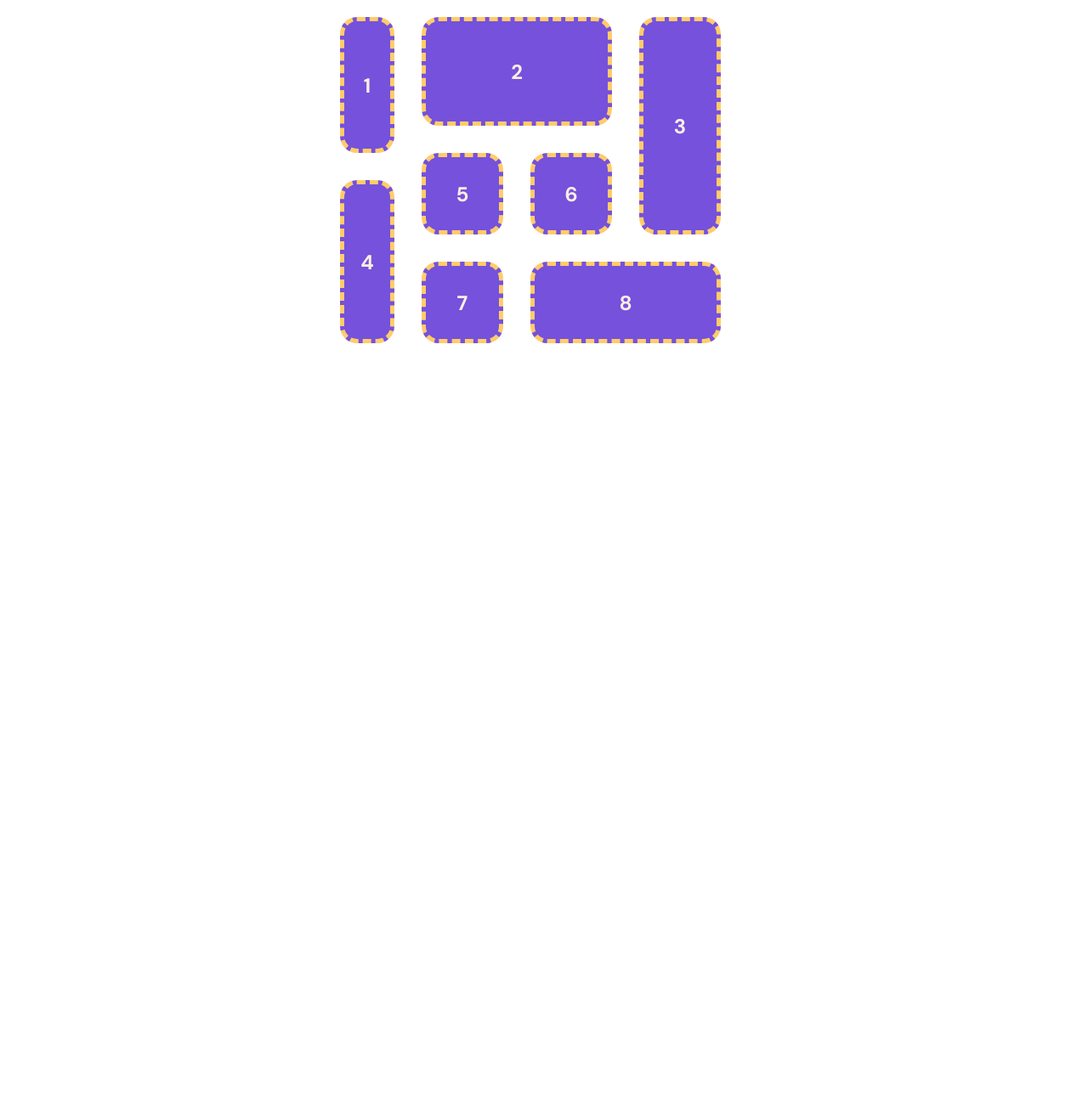
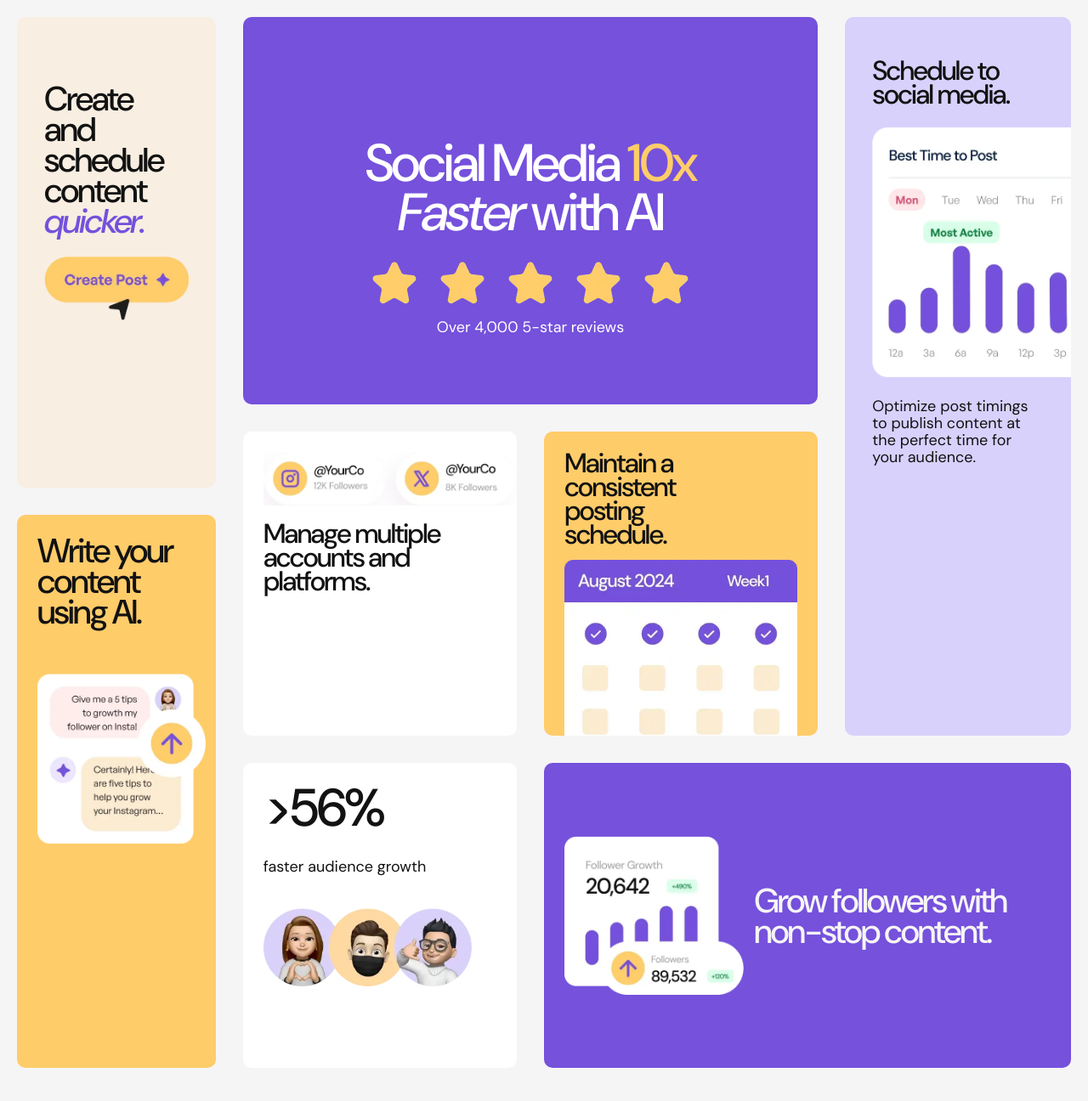
Before and after one commit to pavelo0/FM_Bento_Grid, a plain HTML site: page index.html in a window 1280 px wide. Shown: the whole page at 85% size. Before the commit the page ends 800 px from the top, so only its background shows below. Drawn offline with Linux system fonts and the light colour scheme.

Commit message:
Third commit: the desktop version has been completely completed. Next is to create an adaptive.

```diff
--- a/index.html
+++ b/index.html
@@ -17,84 +17,31 @@
   </head>
   <body>
     <section class="content-section">
-      <div class="item a1">
-        <h2 class="header">1</h2>
-      </div>
-      <div class="item a2">
-        <h2 class="header">2</h2>
-      </div>
-      <div class="item a3">
-        <h2 class="header">3</h2>
-      </div>
-      <div class="item a4">
-        <h2 class="header">4</h2>
-      </div>
-      <div class="item a5">
-        <h2 class="header">5</h2>
-      </div>
-      <div class="item a6">
-        <h2 class="header">6</h2>
-      </div>
-      <div class="item a7">
-        <h2 class="header">7</h2>
-      </div>
-      <div class="item a8">
-        <h2 class="header">8</h2>
-      </div>
-    </section>
-  </body>
-</html>
-
-<!-- <!DOCTYPE html>
-<html lang="en">
-  <head>
-    <meta charset="UTF-8" />
-    <meta name="viewport" content="width=device-width, initial-scale=1.0" />
-
-    <link rel="stylesheet" href="style.css" />
-    <link rel="stylesheet" href="reset.css" />
-    <link
-      rel="icon"
-      type="image/png"
-      sizes="32x32"
-      href="./assets/images/favicon-32x32.png"
-    />
-
-    <title>Frontend Mentor | Bento grid</title>
-  </head>
-  <body>
-    <section class="content-section">
-      <div class="content-item c
-      <h2 class="header">
-        1
-      </h2>reate-content-quicker-block">
-        <h2 class="module-header create-content-quicker-header">
+      <div class="content-item module-1">
+        <h2 class="module-header">
           Create and schedule content <span class="underline-text">quicker.</span>
         </h2>
         <img
           src="assets/images/illustration-create-post.webp"
           alt="create-post-image"
-          class="module-image create-content-quicker-image"
+          class="module-image"
         />
       </div>
-      <div class="content-item s
-      <h2 class="header">
-        1
-      </h2>ocial-media-faster-with-ai-block">
+
+      <div class="content-item module-2">
         <h2 class="module-header">
-          Social Media <span class="orange-highlight"></span> <span class="italic-text">Faster</span> with AI
+          Social Media <span class="underline-text">10x</span>
+          <span class="italic-text">Faster</span> with AI
         </h2>
         <img
           src="assets/images/illustration-five-stars.webp"
           alt="5-stars-review-image"
           class="module-image"
         />
-        <p class="module-description">Over 4,000 5-star reviews</p>
+        <p class="module-description element-2-description">Over 4,000 5-star reviews</p>
       </div>
-      <div class="content-item">
-        <h2 class="header">
-          1
-        </h2>
+
+      <div class="content-item module-3">
         <h2 class="module-header">Schedule to social media.</h2>
         <img
           src="assets/images/illustration-schedule-posts.webp"
@@ -105,21 +52,17 @@
           Optimize post timings to publish content at the perfect time for your audience.
         </p>
       </div>
-      <div class="content-item">
-        <h2 class="header">
-          1
-        </h2>
-        <h2 class="header-module">Write your content using AI.</h2>
+
+      <div class="content-item module-4">
+        <h2 class="module-header">Write your content using AI.</h2>
         <img
           src="assets/images/illustration-ai-content.webp"
           alt="AI-content-image"
           class="module-image"
         />
       </div>
-      <div class="content-item">
-        <h2 class="header">
-          1
-        </h2>
+
+      <div class="content-item module-5">
         <img
           src="assets/images/illustration-multiple-platforms.webp"
           alt="Multiply-platforms-image"
@@ -127,10 +70,8 @@
         />
         <h2 class="module-header">Manage multiple accounts and platforms.</h2>
       </div>
-      <div class="content-item">
-        <h2 class="header">
-          1
-        </h2>
+
+      <div class="content-item module-6">
         <h2 class="module-header">Maintain a consistent posting schedule.</h2>
         <img
           src="assets/images/illustration-consistent-schedule.webp"
@@ -138,10 +79,8 @@
           class="module-image"
         />
       </div>
-      <div class="content-item">
-        <h2 class="header">
-          1
-        </h2>
+
+      <div class="content-item module-7">
         <h2 class="module-header">>56%</h2>
         <p class="module-description">faster audience growth</p>
         <img
@@ -150,17 +89,15 @@
           class="module-image"
         />
       </div>
-      <div class="content-item">
-        <h2 class="header">
-          1
-        </h2>
+
+      <div class="content-item module-8">
         <img
           src="assets/images/illustration-grow-followers.webp"
           alt="Grow-followers-image"
           class="module-image"
         />
-        <h2 class="module-header">row followers with non-stop content.</h2>
+        <h2 class="module-header">Grow followers with non-stop content.</h2>
       </div>
     </section>
   </body>
-</html> -->
+</html>
--- a/style.css
+++ b/style.css
@@ -16,97 +16,31 @@
 
   --black: #121212;
   --white: #fff;
-}
 
-body {
-  display: flex;
-  justify-content: center;
-  align-items: center;
+  --background-color: #f6f5f6;
 }
 
 .content-section {
+  width: 100%;
+  justify-content: center;
   padding: 20px;
   display: grid;
-  grid-template-columns: repeat(16, 1fr);
-  grid-template-rows: repeat(14, 1fr);
-  background-color: var(--white);
+  grid-template: repeat(16, 1fr) / repeat(14, 1fr);
   gap: 32px;
+  background-color: var(--background-color);
 }
-.item {
-  background-color: var(--purple-main);
-  color: var(--yellow-bright);
-  border: 5px dashed var(--yellow-main);
-  padding: 10px;
-  border-radius: 20px;
-  display: flex;
-  justify-content: center;
-  align-items: center;
-  font-family: 'DMSans';
+.content-item {
+  border-radius: 10px;
 }
-.a1 {
+
+.module-1 {
+  background-color: var(--yellow-bright);
   grid-column-start: 1;
   grid-column-end: 4;
   grid-row-start: 1;
   grid-row-end: 7;
 }
-.a2 {
-  grid-column-start: 4;
-  grid-column-end: 12;
-  grid-row-start: 1;
-  grid-row-end: 6;
-}
-.a3 {
-  grid-column-start: 12;
-  grid-column-end: 16;
-  grid-row-start: 1;
-  grid-row-end: 10;
-}
-.a4 {
-  grid-column-start: 1;
-  grid-column-end: 4;
-  grid-row-start: 7;
-  grid-row-end: 14;
-}
-.a5 {
-  grid-column-start: 4;
-  grid-column-end: 8;
-  grid-row-start: 6;
-  grid-row-end: 10;
-}
-.a6 {
-  grid-column-start: 8;
-  grid-column-end: 12;
-  grid-row-start: 6;
-  grid-row-end: 10;
-}
-.a7 {
-  grid-column-start: 8;
-  grid-column-end: 4;
-  grid-row-start: 10;
-  grid-row-end: 14;
-}
-.a8 {
-  grid-column-start: 8;
-  grid-column-end: 16;
-  grid-row-start: 10;
-  grid-row-end: 14;
-}
-/* .content-section {
-  width: 100%;
-  padding: 20px;
-  display: grid;
-  grid-template-columns: 256px 272px 272px 256px;
-  grid-template-rows: repeat(4, 1fr);
-  grid-gap: 32px;
-}
-
-.create-content-quicker-block {
-  background-color: var(--yellow-bright);
-  grid-column-start: 1;
-  grid-column-end: 2;
-  border-radius: 10px;
-}
-.create-content-quicker-header {
+.module-1 .module-header {
   font-family: 'DMSans';
   font-size: 40px;
   line-height: 90%;
@@ -115,29 +49,29 @@ body {
   color: var(--black);
   padding: 78px 32px 24px 32px;
 }
-.underline-text {
+.module-1 .underline-text {
   color: var(--purple-main);
+  font-family: 'DMSans-Italic';
 }
-.create-content-quicker-image {
+.module-1 .module-image {
   width: 100%;
   min-height: 90px;
   max-height: 100%;
   padding: 0px 32px 78px 32px;
 }
 
-.social-media-faster-with-ai-block {
-  grid-column-start: 2;
-  grid-column-end: 4;
-  grid-row-start: 2;
-  grid-row-end: 4;
-  border-radius: 10px;
+.module-2 {
   background-color: var(--purple-main);
   display: flex;
   flex-direction: column;
   align-items: center;
   justify-content: center;
+  grid-column-start: 4;
+  grid-column-end: 12;
+  grid-row-start: 1;
+  grid-row-end: 6;
 }
-.social-media-faster-with-ai-block .module-header {
+.module-2 .module-header {
   font-weight: 500;
   color: var(--white);
   font-family: 'DMSans';
@@ -147,23 +81,189 @@ body {
   text-align: center;
   padding: 62px 75px 0px 75px;
 }
-.italic-text {
+.module-2 .underline-text {
+  color: var(--yellow-main);
+}
+.module-2 .italic-text {
   font-family: 'DMSans-Italic';
   font-weight: 500;
 }
-.orange-highlight {
-  color: var(--yellow-main);
-}
-.social-media-faster-with-ai-block .module-image {
+.module-2 .module-image {
   max-width: 100%;
   min-width: 192px;
   padding-top: 24px;
 }
-.social-media-faster-with-ai-block .module-description {
+.module-2 .module-description {
   font-size: 18px;
   line-height: 111%;
   letter-spacing: 0px;
   font-family: 'DMSans';
   color: var(--white);
   padding-top: 8px;
-} */
+}
+
+.module-3 {
+  background-color: var(--purple-bright);
+  overflow: hidden;
+  grid-column-start: 12;
+  grid-column-end: 16;
+  grid-row-start: 1;
+  grid-row-end: 10;
+}
+.module-3 .module-header {
+  font-weight: 500;
+  color: var(--black);
+  font-family: 'DMSans';
+  font-size: 32px;
+  line-height: 87.5%;
+  letter-spacing: -2px;
+  text-align: start;
+  padding: 50px 32px 0px 32px;
+}
+.module-3 .module-image {
+  max-width: 100%;
+  min-width: 357px;
+  min-height: 318px;
+  padding-top: 24px;
+  padding-left: 32px;
+}
+.module-3 .module-description {
+  font-size: 18px;
+  line-height: 111%;
+  letter-spacing: 0px;
+  font-family: 'DMSans';
+  color: var(--black);
+  padding: 24px 32px 50px 32px;
+}
+
+.module-4 {
+  background-color: var(--yellow-main);
+  overflow: hidden;
+  grid-column-start: 1;
+  grid-column-end: 4;
+  grid-row-start: 7;
+  grid-row-end: 14;
+}
+.module-4 .module-header {
+  font-family: 'DMSans';
+  font-size: 40px;
+  line-height: 90%;
+  letter-spacing: -2px;
+  font-weight: 500;
+  color: var(--black);
+  padding: 24px 24px 0px 24px;
+}
+.module-4 .module-image {
+  min-width: 220px;
+  min-height: 222px;
+  max-height: 100%;
+  padding: 55px 12px 24px 24px;
+}
+
+.module-5 {
+  background-color: var(--white);
+  overflow: hidden;
+  grid-column-start: 4;
+  grid-column-end: 8;
+  grid-row-start: 6;
+  grid-row-end: 10;
+}
+.module-5 .module-image {
+  min-width: 316px;
+  min-height: 66px;
+  max-height: 100%;
+  padding: 24px 0px 0px 24px;
+}
+.module-5 .module-header {
+  font-weight: 500;
+  color: var(--black);
+  font-family: 'DMSans';
+  font-size: 32px;
+  line-height: 87.5%;
+  letter-spacing: -2px;
+  text-align: start;
+  padding: 20px 24px 24px 24px;
+}
+
+.module-6 {
+  background-color: var(--yellow-main);
+  grid-column-start: 8;
+  grid-column-end: 12;
+  grid-row-start: 6;
+  grid-row-end: 10;
+}
+.module-6 .module-header {
+  font-weight: 500;
+  color: var(--black);
+  font-family: 'DMSans';
+  font-size: 32px;
+  line-height: 87.5%;
+  letter-spacing: -2px;
+  text-align: start;
+  padding: 24px 93px 16px 24px;
+}
+.module-6 .module-image {
+  min-width: 208px;
+  min-height: 157px;
+  max-height: 100%;
+  padding: 0px 24px 0px 24px;
+}
+
+.module-7 {
+  background-color: var(--white);
+  grid-column-start: 8;
+  grid-column-end: 4;
+  grid-row-start: 10;
+  grid-row-end: 14;
+}
+.module-7 .module-header {
+  font-weight: 500;
+  color: var(--black);
+  font-family: 'DMSans';
+  font-size: 62px;
+  line-height: 93.5%;
+  letter-spacing: -3px;
+  text-align: start;
+  padding: 24px 90px 15px 24px;
+}
+.module-7 .module-description {
+  font-size: 18px;
+  line-height: 111%;
+  letter-spacing: 0px;
+  font-family: 'DMSans';
+  color: var(--black);
+  padding: 15px 40px 0px 24px;
+}
+.module-7 .module-image {
+  min-width: 178px;
+  min-height: 66px;
+  max-height: 100%;
+  padding: 39px 53px 24px 24px;
+}
+
+.module-8 {
+  display: flex;
+  align-items: center;
+  justify-content: space-between;
+  background-color: var(--purple-main);
+  grid-column-start: 8;
+  grid-column-end: 16;
+  grid-row-start: 10;
+  grid-row-end: 14;
+}
+.module-8 .module-image {
+  min-width: 228px;
+  min-height: 200px;
+  max-height: 100%;
+  padding: 24px 12px 24px 24px;
+}
+.module-8 .module-header {
+  font-family: 'DMSans';
+  font-size: 40px;
+  line-height: 90%;
+  letter-spacing: -2px;
+  font-weight: 500;
+  text-align: start;
+  padding-right: 24px;
+  color: var(--background-color);
+}
```
